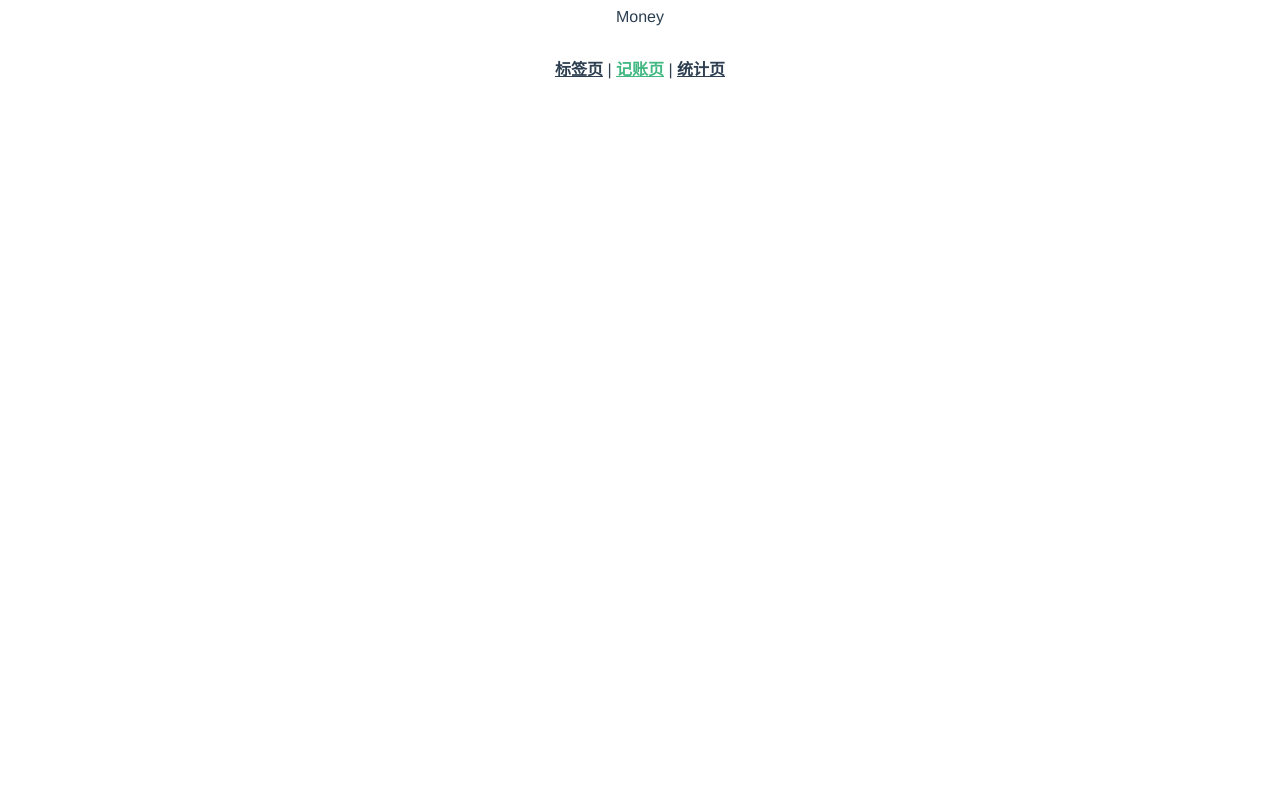
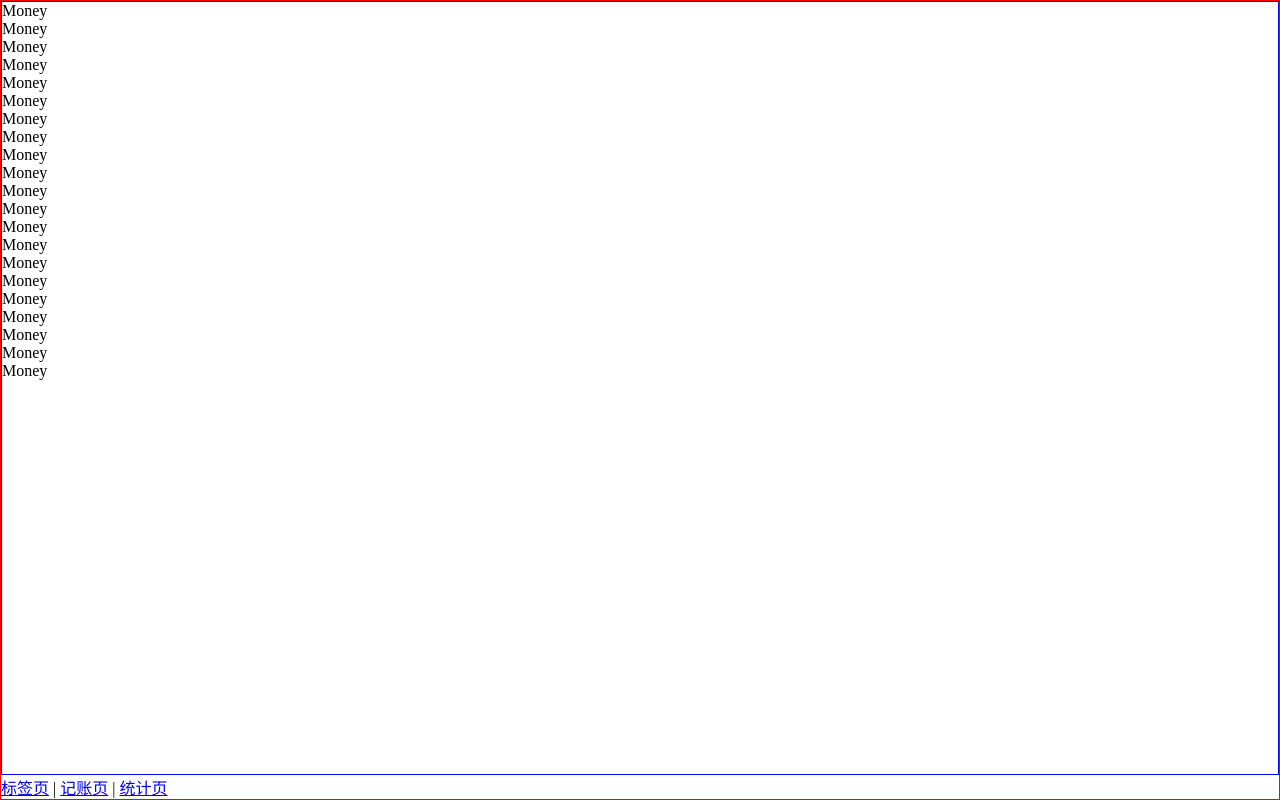
Before and after one commit to ioudan/morney-vue-code, a Vue app: page /#/money in a window 1280 px wide. Built offline with nearby package versions, Linux system fonts and the light colour scheme.

Commit message:
Money 页面布局 && 调整404页面到视图文件夹

```diff
--- a/src/App.vue
+++ b/src/App.vue
@@ -5,24 +5,29 @@
 </template>
 
 <style lang="scss">
-#app {
-  font-family: Avenir, Helvetica, Arial, sans-serif;
-  -webkit-font-smoothing: antialiased;
-  -moz-osx-font-smoothing: grayscale;
-  text-align: center;
-  color: #2c3e50;
+*{
+  padding: 0;
+  margin: 0;
+  box-sizing: border-box;
 }
-
-#nav {
-  padding: 30px;
-
-  a {
-    font-weight: bold;
-    color: #2c3e50;
-
-    &.router-link-exact-active {
-      color: #42b983;
-    }
-  }
-}
+//#app {
+//  font-family: Avenir, Helvetica, Arial, sans-serif;
+//  -webkit-font-smoothing: antialiased;
+//  -moz-osx-font-smoothing: grayscale;
+//  text-align: center;
+//  color: #2c3e50;
+//}
+//
+//#nav {
+//  padding: 30px;
+//
+//  a {
+//    font-weight: bold;
+//    color: #2c3e50;
+//
+//    &.router-link-exact-active {
+//      color: #42b983;
+//    }
+//  }
+//}
 </style>
--- a/src/router/index.ts
+++ b/src/router/index.ts
@@ -4,7 +4,7 @@
 import Labels from '@/views/Labels.vue';
 import Money from '@/views/Money.vue';
 import Statistics from '@/views/Statistics.vue';
-import NotFound from '@/components/NotFound.vue';
+import NotFound from '@/views/NotFound.vue';
 
 Vue.use(VueRouter)
 
--- a/src/views/Money.vue
+++ b/src/views/Money.vue
@@ -1,5 +1,29 @@
 <template>
-<div>Money
+<div class="nav-wrapper">
+  <div class="content">
+    <div>Money</div>
+    <div>Money</div>
+    <div>Money</div>
+    <div>Money</div>
+    <div>Money</div>
+    <div>Money</div>
+    <div>Money</div>
+    <div>Money</div>
+    <div>Money</div>
+    <div>Money</div>
+    <div>Money</div>
+    <div>Money</div>
+    <div>Money</div>
+    <div>Money</div>
+    <div>Money</div>
+    <div>Money</div>
+    <div>Money</div>
+    <div>Money</div>
+    <div>Money</div>
+    <div>Money</div>
+    <div>Money</div>
+
+  </div>
   <Nav/>
 </div>
 </template>
@@ -13,5 +37,15 @@
 </script>
 
 <style lang="scss" scoped>
-
+.nav-wrapper{
+  border: 1px solid red;
+  display: flex;
+  flex-direction: column;
+  height: 100vh;
+}
+.content{
+  border:1px solid blue;
+  flex-grow: 1;
+  overflow: auto;
+}
 </style>
```
Also changed, not shown: src/views/NotFound.vue (renamed from src/components/NotFound.vue).
